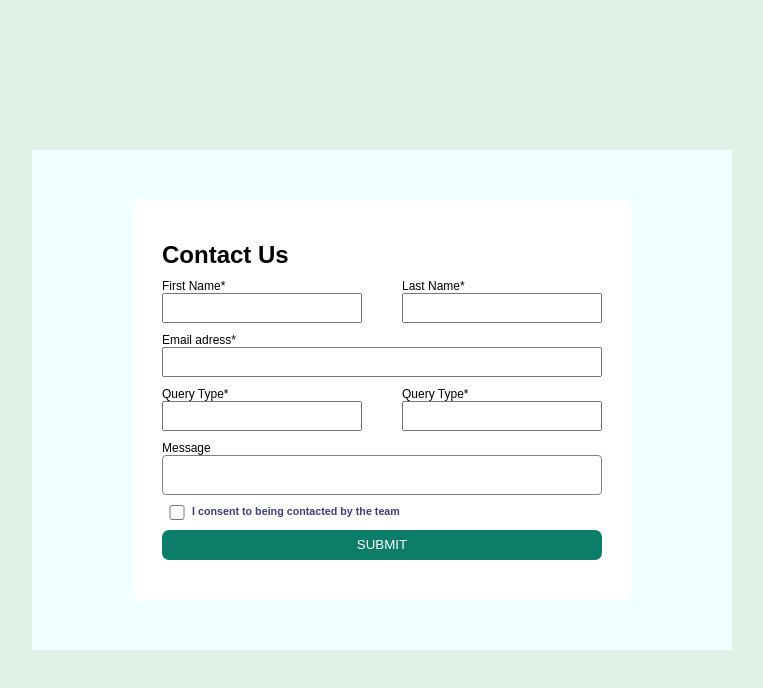
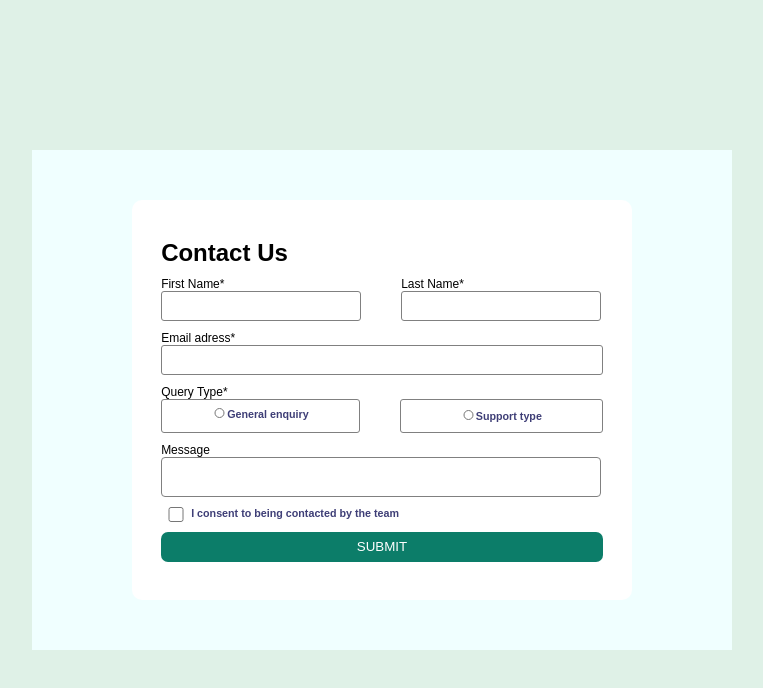
Before and after one commit to Nshimiyimana10/Contact-form, a plain HTML site: page index.html in a window 1280 px wide. Shown: the whole page, without its empty margins (258-1021 px from the left). Drawn offline with Linux system fonts and the light colour scheme.

Commit message:
contact form added

```diff
--- a/index.css
+++ b/index.css
@@ -55,12 +55,13 @@ body{
 
 .form-query{
     display: flex;
-    gap:40px;
+    flex-direction: column;
+    gap:0;
 }
 
 .query{
     display: flex;
-    flex-direction: column;
+
 }
 
 .form-checkbox{
@@ -70,6 +71,8 @@ body{
 input{
     width:100%;
     height: 30px;
+    border-radius: 3px;
+    border: 1px solid gray;
 }
 
 .checkbox{
@@ -88,10 +91,6 @@ input{
 }
 
 #f-name{
-    width:200px;
-}
-
-#query{
     width:200px;
 }
 
@@ -117,3 +116,25 @@ label{
 h6{
     color:rgb(63, 63, 119);
 }
+
+.query-group{
+    display: flex;
+    gap:40px;
+}
+
+#query{
+    width:15px;
+    height:10px;
+}
+
+.query-btn{
+    display: flex;
+    border: 1px solid gray;
+    padding:8px 50px;
+    border-radius: 3px;
+
+}
+
+#support-btn{
+  padding:10px 60px;
+}
--- a/index.html
+++ b/index.html
@@ -32,17 +32,23 @@
           <h6 id="result"></h6>
         </div>
         <div class="form-query">
-          <div class="query">
-            <label for="Query-type">Query Type*</label>
-            <input id="query" type="text" class="enquiry" name="enquiry"/>
+          <label for="Query-type">Query Type*</label>
+          <div class="query-group">
+            <div class="query">
+              <div class="query-btn">
+                <input id="query" type="radio" class="enquiry" name="enquiry"/>
+                <h6>General enquiry</h6>
+              </div>
+              <h6 id="result"></h6>
+            </div>
+           <div class="query">
+            <div class="query-btn" id="support-btn">
+              <input id="query" type="radio" class="enquiry" name="enquiry"/>
+              <h6>Support type</h6>
+            </div>
             <h6 id="result"></h6>
           </div>
-        <div class="query">
-          <label for="Query-type">Query Type*</label>
-          <input id="query" type="text" class="enquiry" name="enquiry"/>
-          <h6 id="result"></h6>
-        </div>
-
+          </div>
         </div>
 
         <div class="form-input">
```
Also changed, not shown: index.js (+52 -1 lines).
